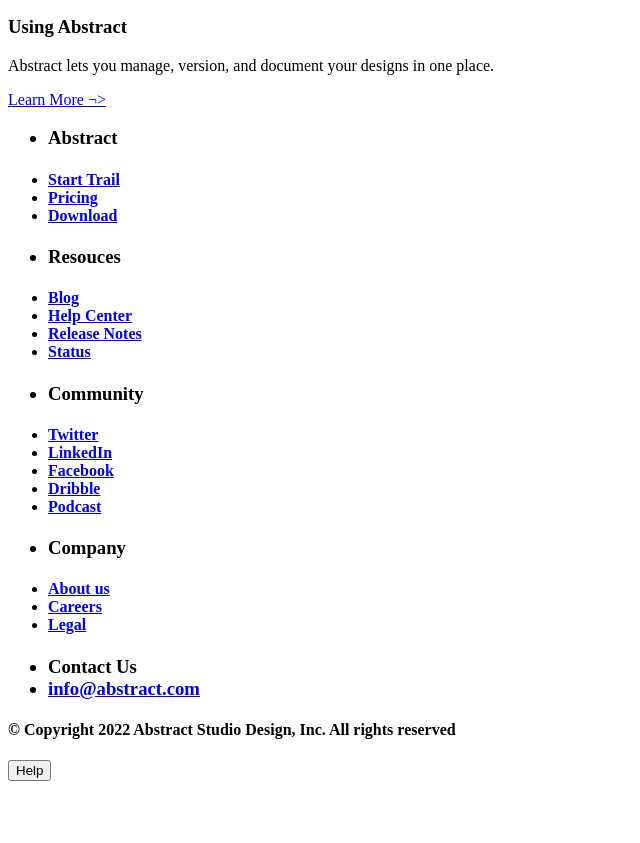
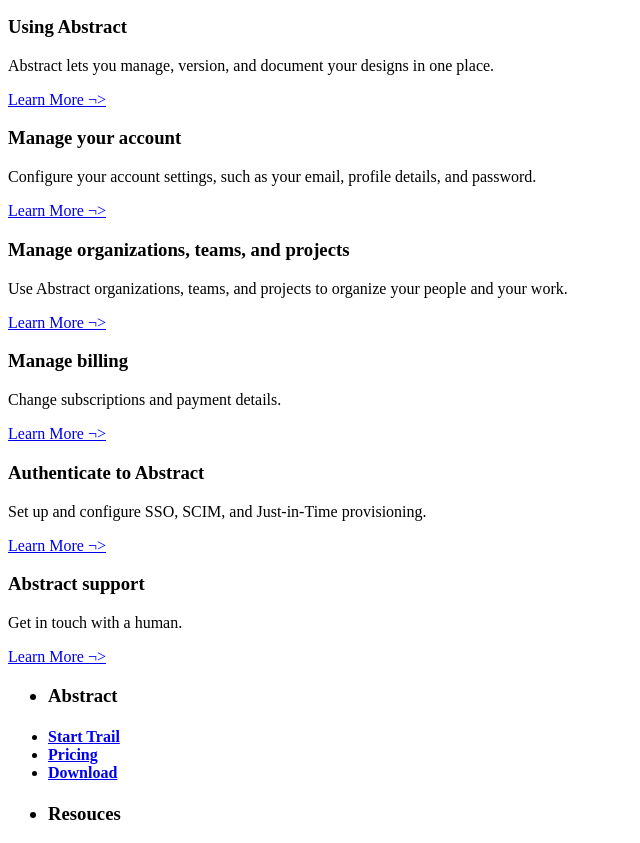
Before and after one commit to AmandaPardinho/Hydra, a plain HTML site: page Abstract/index.html in a window 1280 px wide. Shown: the part 218-1061 px from the top of the page, without its empty margins (0-640 px from the left). Before the commit the page ends 1007 px from the top, so only its background shows below. Drawn offline with Linux system fonts and the light colour scheme.

Commit message:
Completion of the implementation of the site's central text

```diff
--- a/Abstract/index.html
+++ b/Abstract/index.html
@@ -28,6 +28,31 @@
             <h3>Using Abstract</h3>
             <p>Abstract lets you manage, version, and document your designs in one place.</p>
             <a href="https://help.abstract.com/hc/en-us/categories/360005436612-Using-Abstract" target="_self">Learn More ¬></a>
+        </section>
+        <section>
+            <h3>Manage your account</h3>
+            <p>Configure your account settings, such as your email, profile details, and password.</p>
+            <a href="https://help.abstract.com/hc/en-us/categories/360005449431-Manage-your-account" target="_self">Learn More ¬></a>
+        </section>
+        <section>
+            <h3>Manage organizations, teams, and projects</h3>
+            <p>Use Abstract organizations, teams, and projects to organize your people and your work.</p>
+            <a href="https://help.abstract.com/hc/en-us/categories/360005449531-Manage-organizations-teams-and-projects" target="_self">Learn More ¬></a>
+        </section>
+        <section>
+            <h3>Manage billing</h3>
+            <p>Change subscriptions and payment details.</p>
+            <a href="https://help.abstract.com/hc/en-us/categories/360005436672-Manage-billing" target="_self">Learn More ¬></a>
+        </section>
+        <section>
+            <h3>Authenticate to Abstract</h3>
+            <p>Set up and configure SSO, SCIM, and Just-in-Time provisioning.</p>
+            <a href="https://help.abstract.com/hc/en-us/categories/360005436592-Authenticate-to-Abstract" target="_self">Learn More ¬></a>
+        </section>
+        <section>
+            <h3>Abstract support</h3>
+            <p>Get in touch with a human.</p>
+            <a href="https://help.abstract.com/hc/en-us/articles/360050382291-Contact-Support" target="_self">Learn More ¬></a>
         </section>
     </main>
     <footer>
@@ -77,7 +102,7 @@
         <ul>
             <h3>
                 <li><span>Contact Us</span></li>
-                <li><span><a href="mailto:info@abstract.com" type="email" target="_self">info@abstract.com</a></span></li>
+                <li><span><a href="mailto:info@abstract.com" type="email">info@abstract.com</a></span></li>
             </h3>
         </ul>
         <section>
```
